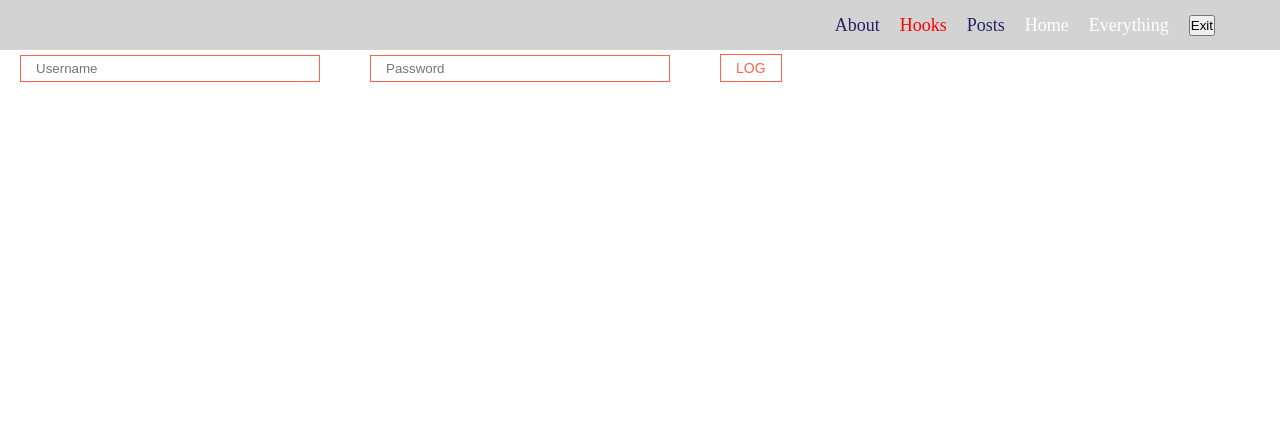
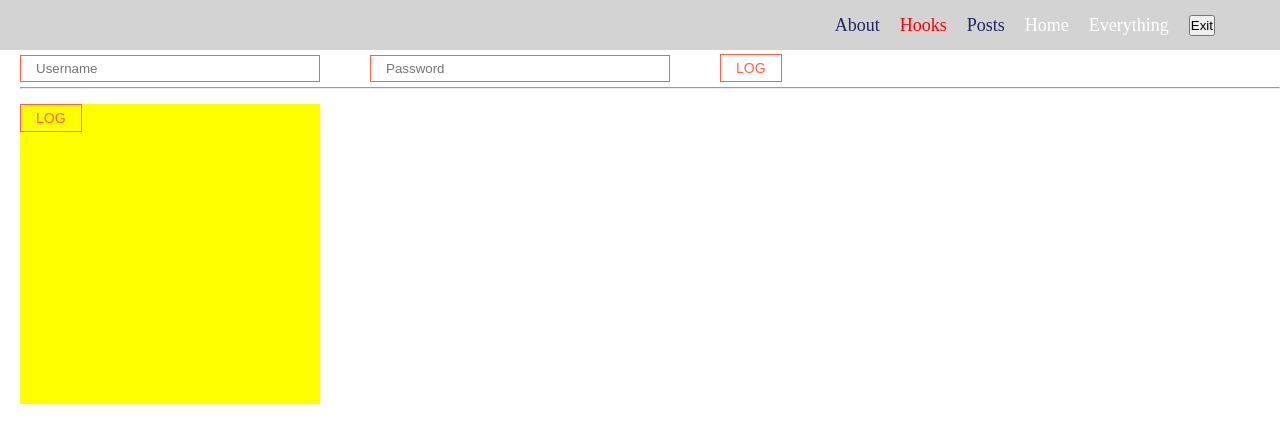
Before and after one commit to Viacheslav-ua/rf-course, a React (Create React App) app: page /hooks in a window 1280 px wide. Shown: the top 442 px of the page. Built offline with nearby package versions, Linux system fonts and the light colour scheme.

Commit message:
castom hook useHover created

```diff
--- /dev/null
+++ b/src/components/Hover.jsx
@@ -0,0 +1,19 @@
+import { useRef } from "react";
+import MyButton from "./UA/button/MyButton";
+import useHover from "../hooks/useHover";
+
+const Hover = () => {
+
+  const ref = useRef()
+
+  const isHovering = useHover(ref)
+  // console.log(isHovering);
+
+  return (
+    <div ref={ref} style={{width: 300, height: 300, background: isHovering ? 'yellowgreen' :  'yellow' }}>
+      <MyButton  onClick={() => console.log(ref.current)}>LOG</MyButton>
+    </div>
+  )
+}
+
+export default Hover;
--- /dev/null
+++ b/src/hooks/useHover.js
@@ -0,0 +1,25 @@
+import { useEffect, useState } from "react";
+
+export default function useHover(ref) {
+  const [isHovering, setHovering] = useState(false)
+
+  const on = () => setHovering(true)
+  const off = () => setHovering(false)
+
+  useEffect(() => {
+    if (!ref.current) return
+    const node = ref.current
+
+    node.addEventListener('mouseenter', on)
+    node.addEventListener('mousemove', on)
+    node.addEventListener('mouseleave', off)
+
+    return function() {
+      node.removeEventListener('mouseenter', on)
+      node.removeEventListener('mousemove', on)
+      node.removeEventListener('mouseleave', off)
+    }
+  }, [])
+
+  return isHovering
+}
--- a/src/pages/HooksPage.jsx
+++ b/src/pages/HooksPage.jsx
@@ -1,3 +1,4 @@
+import Hover from "../components/Hover";
 import MyButton from "../components/UA/button/MyButton";
 import MyInput from "../components/UA/input/MyInput";
 import useInput from "../hooks/useInput";
@@ -21,7 +22,10 @@
           placeholder="Password"
         />
         <MyButton onClick={() => console.log(username.value, password.value)}>LOG</MyButton>
+        <hr style={{marginBottom: 15}} />
+        <Hover />
       </div>
+
     </>
   )
 }
```
Also changed, not shown: src/components/List.jsx (added, +10 -0 lines).
